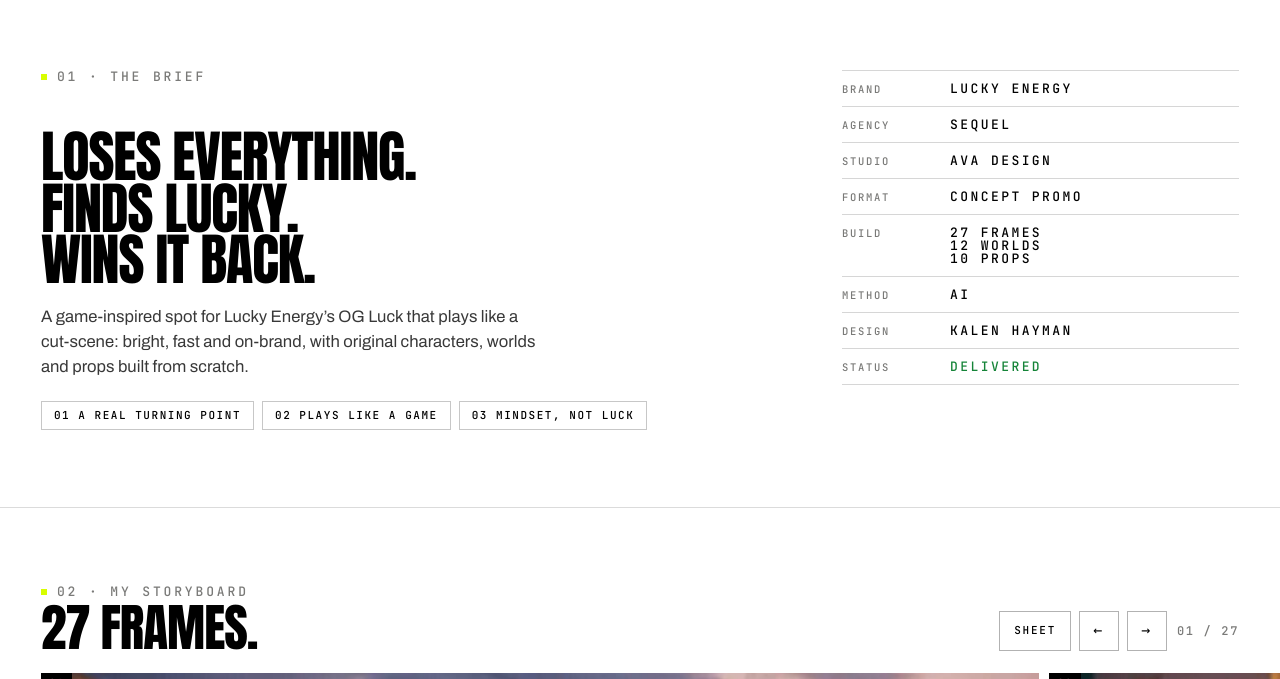
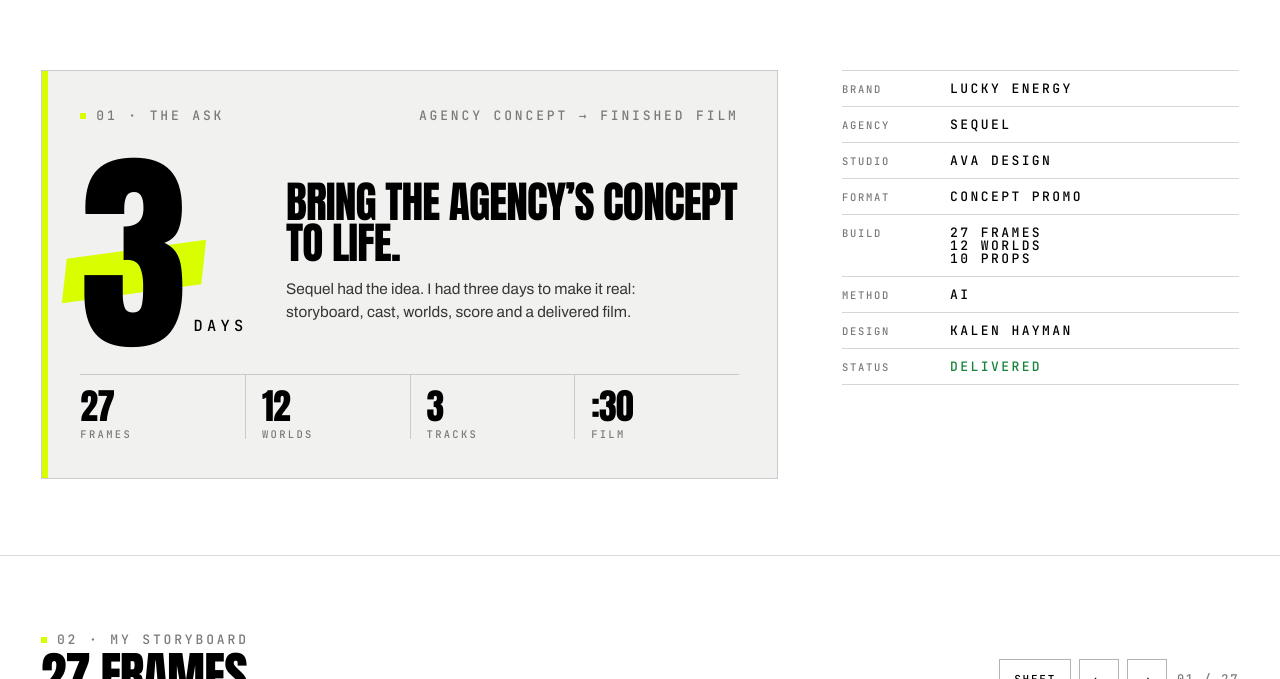
Before and after one commit to kalenhayman/kalenhayman.com, a plain HTML site: page lucky.html in a window 1280 px wide. Shown: the part 807-1486 px from the top of the page. Drawn offline with Linux system fonts and the light colour scheme; a script that the page names is missing.

Commit message:
Lucky: the brief is now the ask, bring the agency concept to life in 3 days, as a big-number card with the job in numbers; Delivered tag removed from the title
Co-Authored-By: Claude Opus 5.5 <noreply@anthropic.com>
Claude-Session: https://claude.ai/code/session_01XCdcvRXU4qGt6jxfQBv8jS

```diff
--- a/lucky.html
+++ b/lucky.html
@@ -145,6 +145,29 @@
   .v1 { grid-template-columns: repeat(4, minmax(0, 1fr)); }
   .og { min-height: 300px; }
 }
+
+/* the ask: a big number card */
+.ask { position: relative; border: 1px solid rgba(var(--bone-rgb, 235,235,234),.16); background: var(--panel, #0a0a0a); padding: clamp(22px, 3vw, 40px); overflow: hidden; }
+.ask::after { content: ""; position: absolute; left: 0; top: 0; bottom: 0; width: 6px; background: var(--neon); }
+.ask .eyebrow { margin-bottom: clamp(26px, 3.4vw, 44px); }
+.ask-top { display: grid; grid-template-columns: auto minmax(0, 1fr); gap: clamp(20px, 3vw, 44px); align-items: center; }
+.ask-n { position: relative; z-index: 0; display: flex; align-items: flex-end; gap: 10px; line-height: .8; }
+.ask-n .num { position: relative; font-size: clamp(150px, 17vw, 260px); color: var(--bone); letter-spacing: -.02em; }
+.ask-n .num::before { content: ""; position: absolute; z-index: -1; left: -14%; right: -18%; top: 48%; height: 26%; background: var(--neon); transform: skewX(-14deg) rotate(-8deg); }
+.ask-n .unit { font-size: clamp(13px, 1.2vw, 16px); letter-spacing: .28em; text-transform: uppercase; color: var(--bone); padding-bottom: .4em; }
+.ask-copy h2 { font-size: clamp(30px, 3.4vw, 54px) !important; line-height: .94 !important; margin: 0 0 14px !important; }
+.ask-copy p { font-size: clamp(15px, 1.2vw, 18px) !important; line-height: 1.5; margin: 0; max-width: 40ch; color: rgba(var(--bone-rgb, 235,235,234),.78); }
+.ask-stats { display: grid; grid-template-columns: repeat(4, minmax(0, 1fr)); margin-top: clamp(20px, 3vw, 34px); border-top: 1px solid rgba(var(--bone-rgb, 235,235,234),.16); }
+.ask-stats div { padding: 14px 0 0; display: flex; flex-direction: column; gap: 4px; }
+.ask-stats div + div { padding-left: 16px; border-left: 1px solid rgba(var(--bone-rgb, 235,235,234),.16); }
+.ask-stats b { font-size: clamp(28px, 2.8vw, 44px); line-height: 1; font-weight: 400; color: var(--bone); }
+.ask-stats span { font-size: 10.5px; letter-spacing: .22em; text-transform: uppercase; color: var(--sand); }
+@media (max-width: 700px) {
+  .ask-top { grid-template-columns: 1fr; }
+  .ask .eyebrow span:last-child { display: none; }
+  .ask-stats { grid-template-columns: repeat(2, minmax(0, 1fr)); row-gap: 14px; }
+  .ask-stats div:nth-child(3) { padding-left: 0; border-left: 0; }
+}
 </style>
 </head>
 <body>
@@ -186,7 +209,6 @@
     </div>
     <div class="copy">
       <div>
-        <span class="pill mono">Delivered</span>
         <h1 class="display">Lucky</h1>
         <div class="ft mono">Concept promo</div>
       </div>
@@ -201,10 +223,22 @@
   <section class="lk-sec lk-brief">
     <div class="in">
       <div>
-        <div class="eyebrow mono"><span class="dot">01 · The brief</span></div>
-        <h2 class="display">Loses everything.<br>Finds LUCKY.<br>Wins it back.</h2>
-        <p>A game-inspired spot for Lucky Energy’s OG Luck that plays like a cut-scene: bright, fast and on-brand, with original characters, worlds and props built from scratch.</p>
-        <div class="beats mono"><span><b>01</b>A real turning point</span><span><b>02</b>Plays like a game</span><span><b>03</b>Mindset, not luck</span></div>
+        <div class="ask">
+          <div class="eyebrow mono"><span class="dot">01 · The ask</span><span>Agency concept → finished film</span></div>
+          <div class="ask-top">
+            <div class="ask-n display" aria-label="3 days"><span class="num">3</span><span class="unit mono">days</span></div>
+            <div class="ask-copy">
+              <h2 class="display">Bring the agency’s concept to life.</h2>
+              <p>Sequel had the idea. I had three days to make it real: storyboard, cast, worlds, score and a delivered film.</p>
+            </div>
+          </div>
+          <div class="ask-stats mono">
+            <div><b class="display">27</b><span>frames</span></div>
+            <div><b class="display">12</b><span>worlds</span></div>
+            <div><b class="display">3</b><span>tracks</span></div>
+            <div><b class="display">:30</b><span>film</span></div>
+          </div>
+        </div>
       </div>
       <div class="specs mono">
         <div class="spec"><span class="k">Brand</span><span>Lucky Energy</span></div>
```
